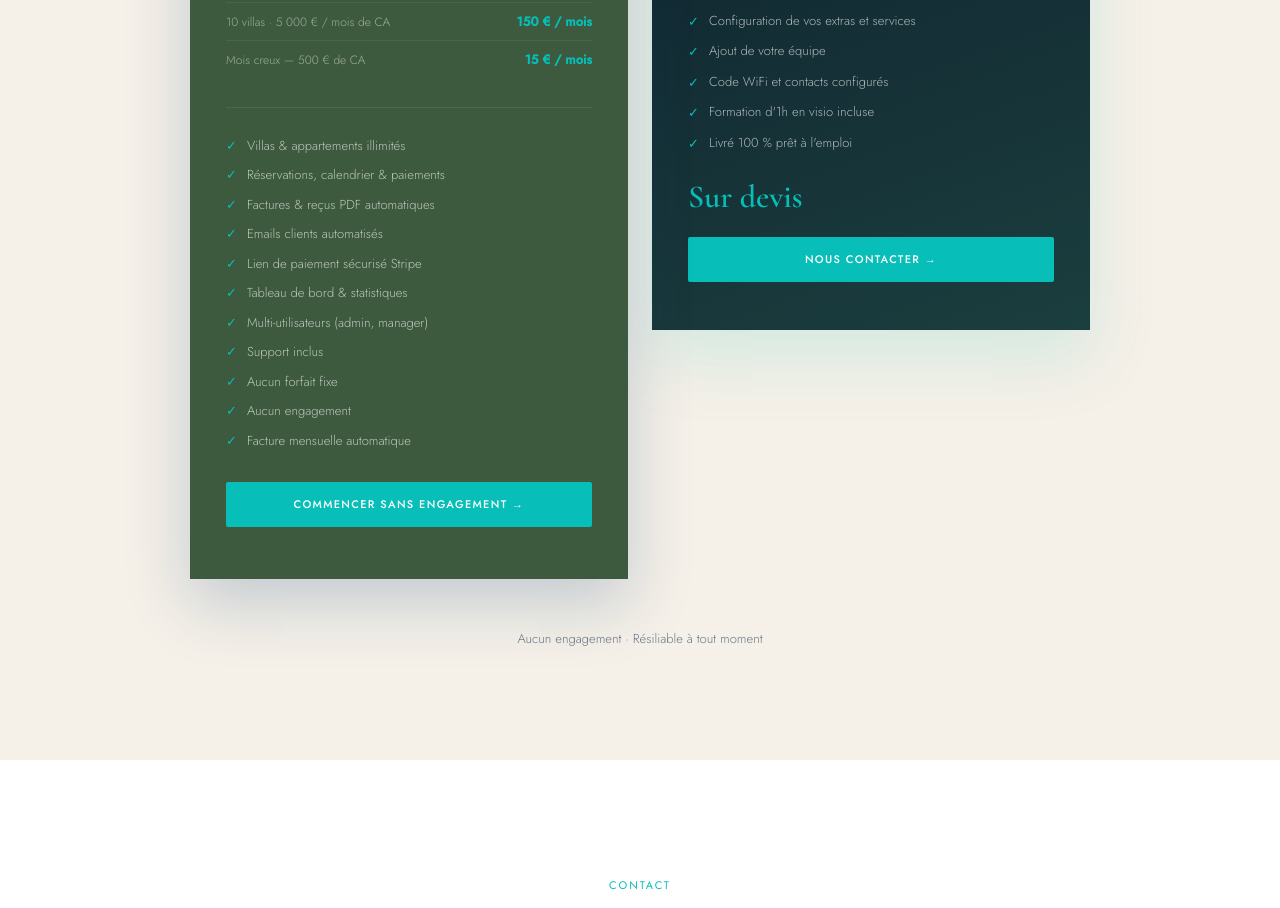
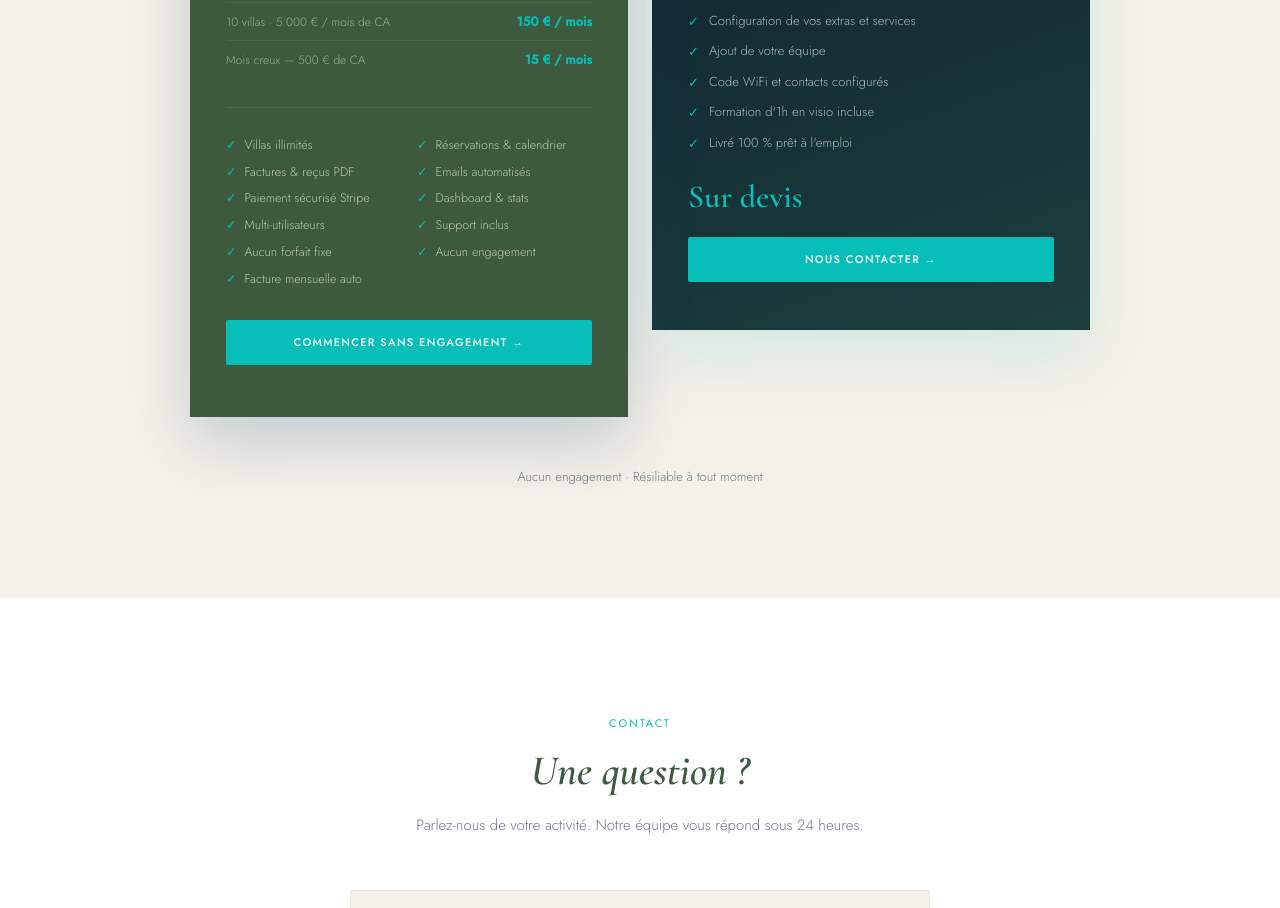
Before and after one commit to MKira09/pms-djerba, a React (Vite) app: page / in a window 1280 px wide. Shown: the part 6020-6928 px from the top of the page. Built offline with nearby package versions, Linux system fonts and the light colour scheme; no server answers; the database is empty; the HTML template or start-up script is replaced by a standard one.

Commit message:
fix(landing): fonctionnalités de l'offre 3% en 2 colonnes pour équilibrer la hauteur avec la carte clé en main

```diff
--- a/src/pages/HomePage.tsx
+++ b/src/pages/HomePage.tsx
@@ -101,14 +101,17 @@ const STEPS = [
 ]
 
 const INCLUDED_FEATURES = [
-  'Villas & appartements illimités',
-  'Réservations, calendrier & paiements',
-  'Factures & reçus PDF automatiques',
-  'Emails clients automatisés',
-  'Lien de paiement sécurisé Stripe',
-  'Tableau de bord & statistiques',
-  'Multi-utilisateurs (admin, manager)',
+  'Villas illimités',
+  'Réservations & calendrier',
+  'Factures & reçus PDF',
+  'Emails automatisés',
+  'Paiement sécurisé Stripe',
+  'Dashboard & stats',
+  'Multi-utilisateurs',
   'Support inclus',
+  'Aucun forfait fixe',
+  'Aucun engagement',
+  'Facture mensuelle auto',
 ]
 
 const CLÉS_EN_MAIN_FEATURES = [
@@ -838,9 +841,9 @@ export default function HomePage() {
 
               <div style={{ width: '100%', height: 1, background: 'rgba(255,255,255,0.08)', margin: '28px 0' }} />
 
-              <ul style={{ listStyle: 'none', padding: 0, margin: '0 0 32px', display: 'flex', flexDirection: 'column', gap: 10 }}>
-                {[...INCLUDED_FEATURES, 'Aucun forfait fixe', 'Aucun engagement', 'Facture mensuelle automatique'].map((f, i) => (
-                  <li key={i} style={{ display: 'flex', alignItems: 'center', gap: 10, fontSize: 13, color: 'rgba(255,255,255,0.65)', fontWeight: 300 }}>
+              <ul style={{ listStyle: 'none', padding: 0, margin: '0 0 32px', display: 'grid', gridTemplateColumns: 'repeat(2, 1fr)', gap: '8px 16px' }}>
+                {INCLUDED_FEATURES.map((f, i) => (
+                  <li key={i} style={{ display: 'flex', alignItems: 'center', gap: 8, fontSize: 12.5, color: 'rgba(255,255,255,0.65)', fontWeight: 300 }}>
                     <span style={{ color: C.teal, flexShrink: 0 }}>✓</span>
                     {f}
                   </li>
```
